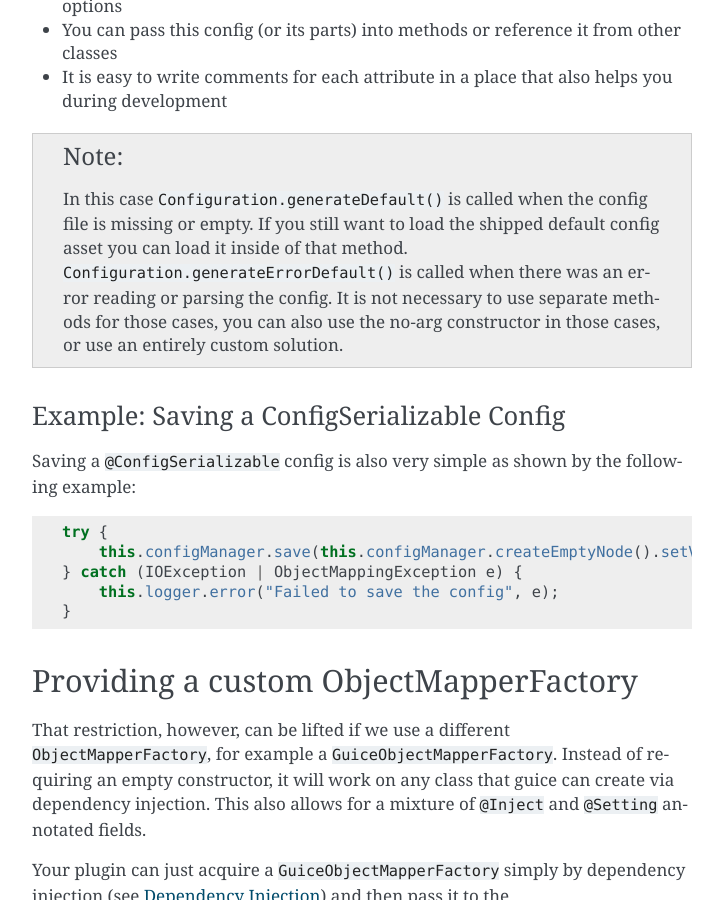
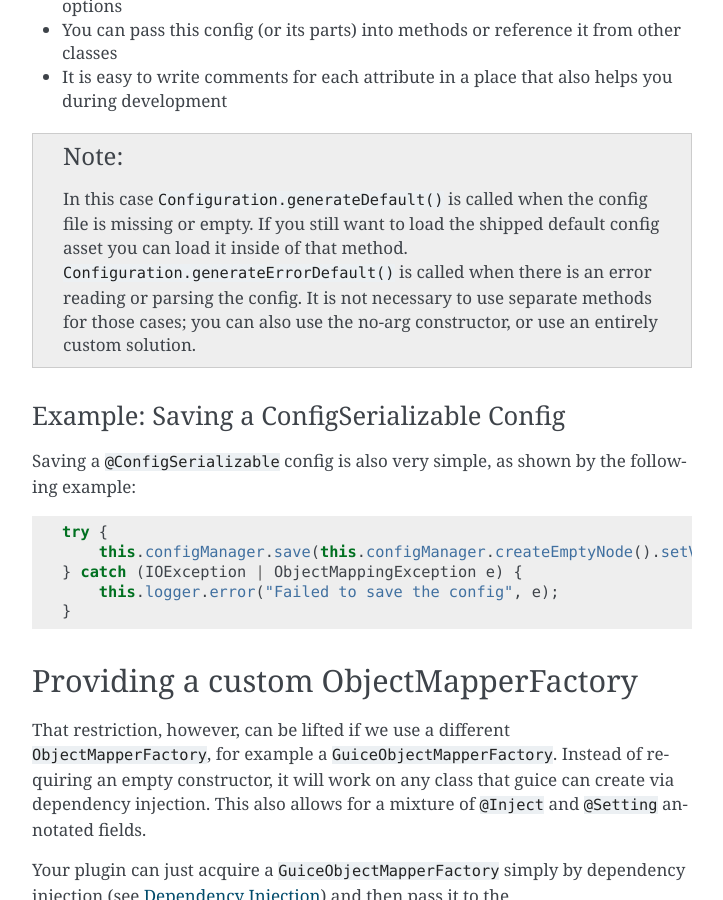
Before and after one commit to SpongePowered/SpongeDocs, a Sphinx documentation site: the page built from source/plugin/configuration/serialization.rst, in a window 1280 px wide and 900 px high, scrolled down 4610 px. Shown: the whole window, without its empty margins (388-1111 px from the left). Built offline with Sphinx 7.4.7, drawn with Linux system fonts in a browser that asks for light colours; pages that are not in the unit, such as notebooks, are missing from menus; cross-references to code outside the pages are shown as plain code; some of the changed text lies outside the part shown.

```diff
--- a/source/plugin/configuration/loaders.rst
+++ b/source/plugin/configuration/loaders.rst
@@ -163,5 +163,5 @@ must not lie in the jar file root, but instead in the directory ``assets/myplugi
     ``Optional<Asset>.get()`` method. Please make sure that you configure your :doc:`build system </plugin/buildsystem>`
     to include it in the jar.
 
-If you have an extra configuration class you can use a much easier approach, that also works if the only a part of your
+If you have an extra configuration class, you can use a much easier approach that also works if the only a part of your
 config is missing. See also the examples on the :doc:`serialization` page.
--- a/source/plugin/configuration/nodes.rst
+++ b/source/plugin/configuration/nodes.rst
@@ -19,8 +19,9 @@ In memory, the configuration is represented using :javadoc:`ConfigurationNode`\
 a value (like a number, a string or a list) or has child nodes, a tree-like configuration structure. When using a
 :javadoc:`ConfigurationLoader` to load or create new configurations, it will return the **root node**. It is
 recommended that you always keep a reference to that root node stored somewhere, to prevent loading the configuration
-every time you need to access it and retaining the comments. As an alternative, you could store a reference to a
-:doc:`serializable config instance <serialization>` that holds the entire configuration of your plugin.
+every time you need to access it. As a side effect, this will keep the comments that were present in the file.
+As an alternative, you could store a reference to a :doc:`serializable config instance <serialization>` that holds the
+entire configuration of your plugin.
 
 .. note::
 
--- a/source/plugin/configuration/serialization.rst
+++ b/source/plugin/configuration/serialization.rst
@@ -221,14 +221,14 @@ configuration. Using such a class has the following benefits:
 
     In this case ``Configuration.generateDefault()`` is called when the config file is missing or empty.
     If you still want to load the shipped default config asset you can load it inside of that method.
-    ``Configuration.generateErrorDefault()`` is called when there was an error reading or parsing the config.
-    It is not necessary to use separate methods for those cases, you can also use the no-arg constructor in those cases,
+    ``Configuration.generateErrorDefault()`` is called when there is an error reading or parsing the config.
+    It is not necessary to use separate methods for those cases; you can also use the no-arg constructor,
     or use an entirely custom solution.
 
 Example: Saving a ConfigSerializable Config
 ~~~~~~~~~~~~~~~~~~~~~~~~~~~~~~~~~~~~~~~~~~~
 
-Saving a ``@ConfigSerializable`` config is also very simple as shown by the following example:
+Saving a ``@ConfigSerializable`` config is also very simple, as shown by the following example:
 
 .. code-block:: java
 
```
Also changed, not shown: other parts of source/plugin/configuration/serialization.rst (+3 -3 lines).
